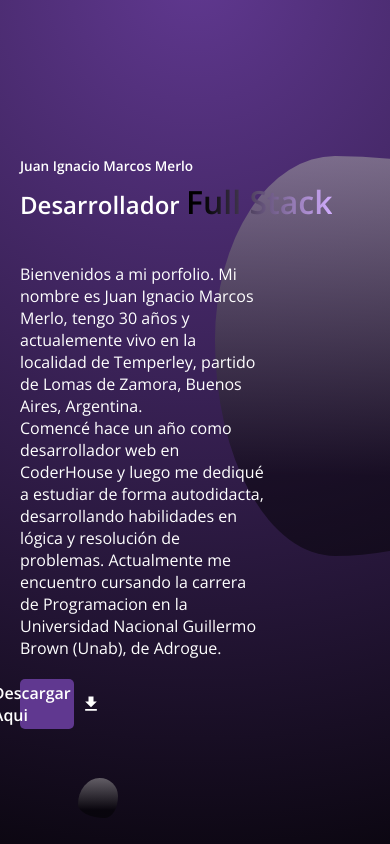
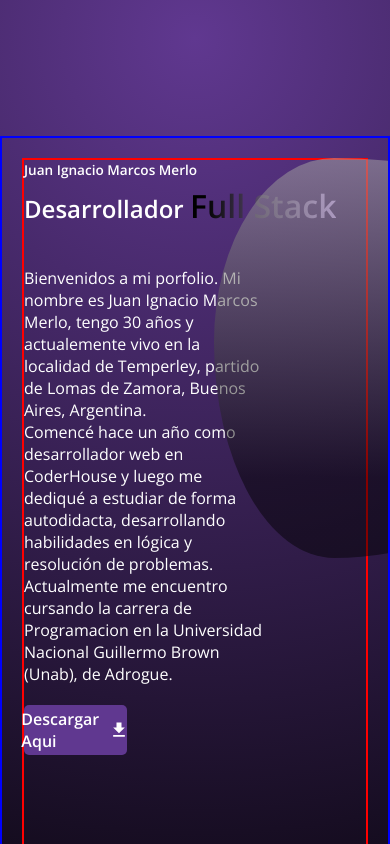
Before and after one commit to JuanIgnacioMarcosMerlo/Porfolio, a React (Vite) app: page / in a window 390 px wide. Shown: the part 2560-3404 px from the top of the page. Built offline with nearby package versions, Linux system fonts and the light colour scheme.

Commit message:
solve error cv

```diff
--- a/src/components/About.jsx
+++ b/src/components/About.jsx
@@ -6,48 +6,61 @@ function About() {
     <div
       className="containerAbout"
       style={{
+        width: "100%",
+        height: "100vh",
+        border:'2px solid blue',
         overflow: "hidden",
         position: "relative",
         padding: "20px",
-      display: "flex",
+        display: "flex"
       }}
     >
-      <div style={{zIndex:'1'}}>
+      <div
+        style={{
+          width:'100%',
+          border: "red 2px solid"
+        }}
+      >
         <h2
           style={{
-        fontSize: ".85rem",
-      }}>Juan Ignacio Marcos Merlo</h2>
+            fontSize: ".85rem"
+          }}
+        >
+          Juan Ignacio Marcos Merlo
+        </h2>
         <h3
           style={{
             fontSize: "1.5rem",
             fontWeight: "600",
-        padding:'5px 0 40px 0'
-      }}>
-        Desarrollador <span className="spanTextTitle" >Full Stack</span>
+            padding: "5px 0 40px 0"
+          }}
+        >
+          Desarrollador <span className="spanTextTitle">Full Stack</span>
         </h3>
-      <div style={{
+        <div
+          style={{
             width: "70%",
             textWrap: "balance",
-      }}>
-        <p
+            padding:'0 0 20px 0'
+          }}
         >
+          <p>
             Bienvenidos a mi porfolio. Mi nombre es Juan Ignacio Marcos Merlo,
-          tengo 30 años y actualemente vivo en la localidad de Temperley, partido de Lomas de Zamora,
-           Buenos Aires, Argentina.
+            tengo 30 años y actualemente vivo en la localidad de Temperley,
+            partido de Lomas de Zamora, Buenos Aires, Argentina.
           </p>
           <p>
             Comencé hace un año como desarrollador web en CoderHouse y luego me
-          dediqué a estudiar de forma autodidacta, desarrollando habilidades en
-          lógica y resolución de problemas. Actualmente me encuentro cursando la
-          carrera de Programacion en la Universidad Nacional Guillermo Brown (Unab),
-           de Adrogue.
+            dediqué a estudiar de forma autodidacta, desarrollando habilidades
+            en lógica y resolución de problemas. Actualmente me encuentro
+            cursando la carrera de Programacion en la Universidad Nacional
+            Guillermo Brown (Unab), de Adrogue.
           </p>
+        </div>
         <Cv />
-      </div>
       </div>
       <div className="stoneAboutOne"></div>
       <div className="stoneAboutTwo"></div>
-
     </div>
   );
 }
--- a/src/components/Cv.jsx
+++ b/src/components/Cv.jsx
@@ -6,7 +6,6 @@ const Cv = () => {
     <div
     className='cvContainer'
     style={{
-      padding: '20px 20px 100px 0px',
       display:'inline-block',
       width: '30%',
     }}>
@@ -20,7 +19,6 @@ const Cv = () => {
           justifyContent: 'center',
           alignItems: 'center',
           gap: '10px',
-          padding: '5px 10px',
           backgroundColor: 'rgba(96,56,144,1)',
           borderRadius: '5px',
           textDecoration: 'none'
--- a/src/style.css
+++ b/src/style.css
@@ -151,7 +151,7 @@
 
   @media (max-width: 500px) {
     .menu-button {
-        background-color: transparent;
+    background-color: transparent;
       display: block;
       border: 0;
       cursor: pointer;
@@ -160,14 +160,12 @@
     .navLinks {
       display: none;
     }
-    .cvContainer{
-        width: 100%;
-    }
     .navLinks.open {
       display: flex;
       flex-direction: column;
     }
   }
+
 
 
 .navLinks:hover > li {
```
Lines whose indentation alone changed are shown as unchanged.
